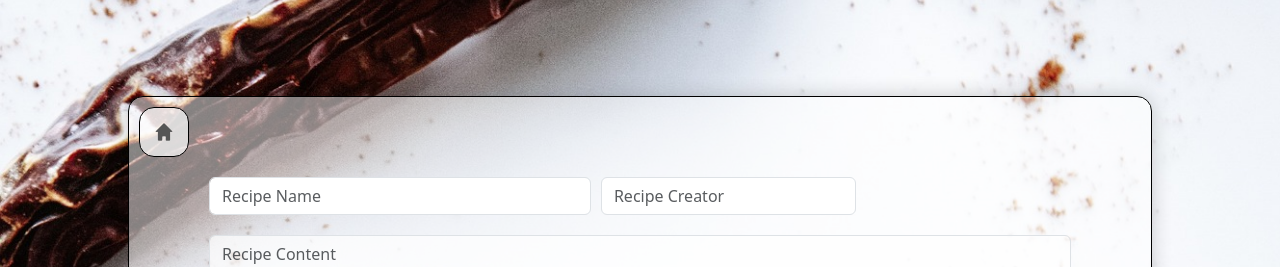
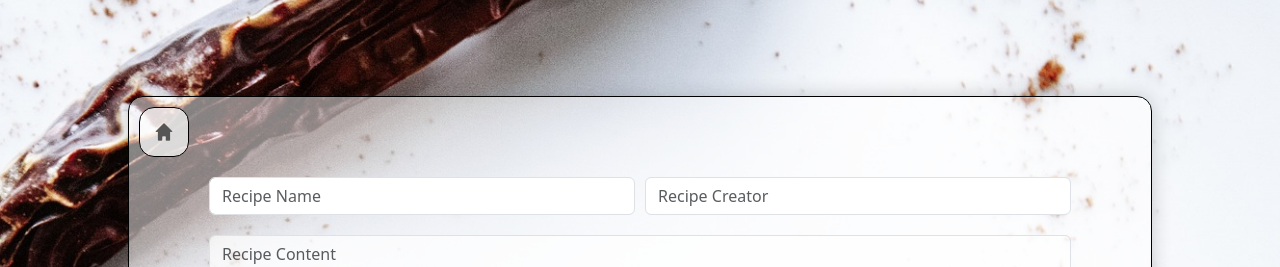
Before and after one commit to michael-albright/recipe-bank-app, an Angular app: page /new-recipe in a window 1280 px wide. Shown: the top 267 px of the page. Built offline with nearby package versions, Linux system fonts and the light colour scheme.

Commit message:
update inputs to equal size

```diff
--- a/src/app/components/new-recipe/new-recipe.component.scss
+++ b/src/app/components/new-recipe/new-recipe.component.scss
@@ -34,18 +34,18 @@
 .input-row {
     display: flex;
     justify-content: space-between;
-    width: 75%; /* Combined width of both inputs (3/4 width of textarea) */
+    width: 100%;
     margin-bottom: 10px;
 }
 
 .recipe-name-group {
-    flex: 3; /* Recipe Name input takes up more space */
+    // flex: 3;
     margin-right: 10px;
 }
 
-.recipe-creator-group {
-    flex: 2; /* Recipe Creator input is slightly less wide */
-}
+// .recipe-creator-group {
+//     // flex: 3;
+// }
 
 .input-group {
     width: 100%;
```
